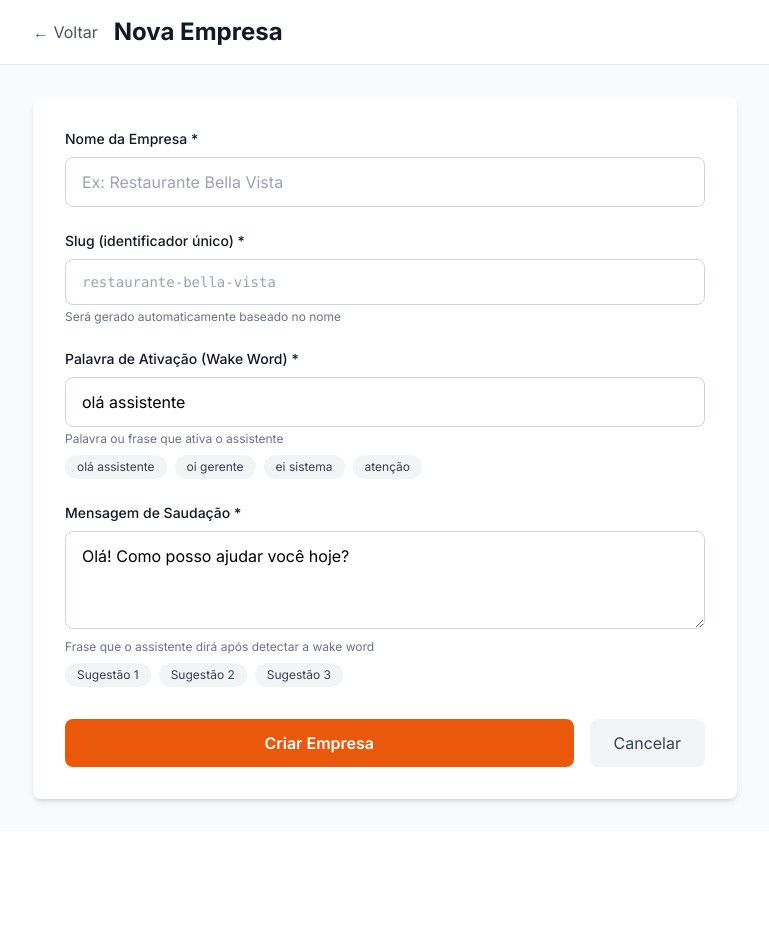
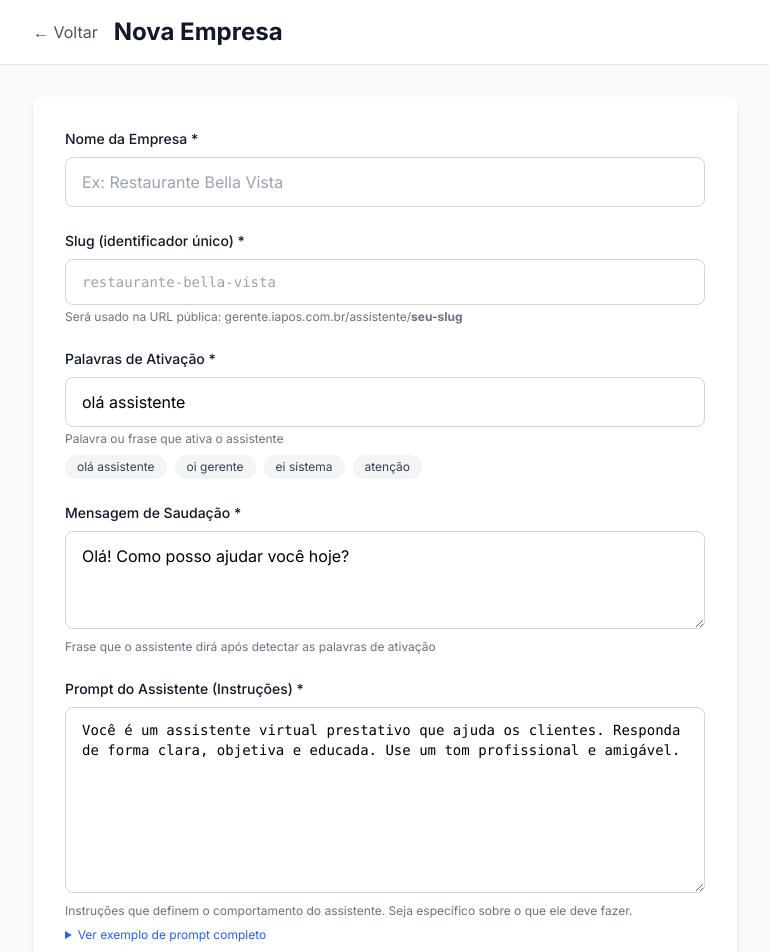
Before and after one commit to BigCorps/minhAi, a Next.js app: page /dashboard/empresas/nova in a window 1280 px wide. Shown: the top 952 px of the page, without its empty margins (255-1024 px from the left). Before the commit the page ends 831 px from the top, so only its background shows below. Built offline with nearby package versions, Linux system fonts and the light colour scheme.

Commit message:
Update page.tsx

```diff
--- a/app/dashboard/empresas/nova/page.tsx
+++ b/app/dashboard/empresas/nova/page.tsx
@@ -20,6 +20,7 @@ export default function NovaEmpresaPage() {
       slug: formData.get('slug') as string,
       wake_word: formData.get('wake_word') as string,
       greeting_message: formData.get('greeting_message') as string,
+      system_prompt: formData.get('system_prompt') as string,
     };
 
     try {
@@ -111,13 +112,13 @@ export default function NovaEmpresaPage() {
                 className="w-full px-4 py-3 border border-gray-300 rounded-lg focus:ring-2 focus:ring-orange-500 focus:border-transparent font-mono text-sm"
               />
               <p className="mt-1 text-xs text-gray-500">
-                Será gerado automaticamente baseado no nome
+                Será usado na URL pública: gerente.iapos.com.br/assistente/<strong>seu-slug</strong>
               </p>
             </div>
 
             <div>
               <label htmlFor="wake_word" className="block text-sm font-medium text-gray-900 mb-2">
-                Palavra de Ativação (Wake Word) *
+                Palavras de Ativação *
               </label>
               <input
                 type="text"
@@ -162,27 +163,51 @@ export default function NovaEmpresaPage() {
                 className="w-full px-4 py-3 border border-gray-300 rounded-lg focus:ring-2 focus:ring-orange-500 focus:border-transparent"
               />
               <p className="mt-1 text-xs text-gray-500">
-                Frase que o assistente dirá após detectar a wake word
+                Frase que o assistente dirá após detectar as palavras de ativação
               </p>
-              <div className="mt-2 flex flex-wrap gap-2">
-                {[
-                  'Olá! Como posso ajudar você hoje?',
-                  'Oi! Em que posso ser útil?',
-                  'Olá! Estou aqui para ajudar.',
-                ].map((msg, i) => (
-                  <button
-                    key={i}
-                    type="button"
-                    onClick={() => {
-                      const input = document.getElementById('greeting_message') as HTMLTextAreaElement;
-                      if (input) input.value = msg;
-                    }}
-                    className="px-3 py-1 bg-gray-100 text-gray-700 rounded-full text-xs hover:bg-gray-200 transition"
-                  >
-                    Sugestão {i + 1}
-                  </button>
-                ))}
-              </div>
+            </div>
+
+            <div>
+              <label htmlFor="system_prompt" className="block text-sm font-medium text-gray-900 mb-2">
+                Prompt do Assistente (Instruções) *
+              </label>
+              <textarea
+                id="system_prompt"
+                name="system_prompt"
+                required
+                rows={8}
+                defaultValue="Você é um assistente virtual prestativo que ajuda os clientes. Responda de forma clara, objetiva e educada. Use um tom profissional e amigável."
+                placeholder="Defina como o assistente deve se comportar, que informações ele tem acesso, como deve responder..."
+                className="w-full px-4 py-3 border border-gray-300 rounded-lg focus:ring-2 focus:ring-orange-500 focus:border-transparent font-mono text-sm"
+              />
+              <p className="mt-1 text-xs text-gray-500">
+                Instruções que definem o comportamento do assistente. Seja específico sobre o que ele deve fazer.
+              </p>
+              <details className="mt-2">
+                <summary className="text-xs text-blue-600 cursor-pointer hover:text-blue-700">
+                  Ver exemplo de prompt completo
+                </summary>
+                <div className="mt-2 p-3 bg-gray-50 rounded text-xs text-gray-700">
+                  <p className="font-semibold mb-2">Exemplo para restaurante:</p>
+                  <pre className="whitespace-pre-wrap">
+{`Você é o assistente virtual do Restaurante Bella Vista.
+
+Sua função é ajudar os clientes com:
+- Fazer reservas de mesa
+- Informar sobre o cardápio e pratos do dia
+- Responder sobre horário de funcionamento
+- Informar localização e estacionamento
+
+Informações importantes:
+- Horário: Terça a Domingo, 12h-15h e 19h-23h
+- Localização: Av. Beira Mar, 1500 - Centro
+- Tel: (11) 98765-4321
+- Especialidade: Massas artesanais e frutos do mar
+
+Seja sempre educado e profissional.`}
+                  </pre>
+                </div>
+              </details>
             </div>
           </div>
 
```
